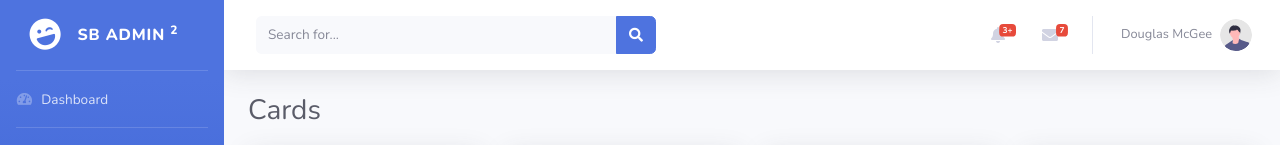
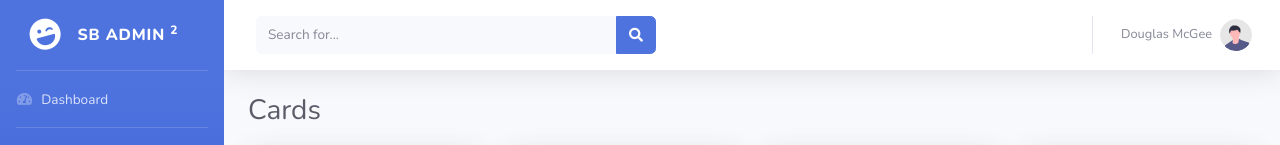
Before and after one commit to zakpruitt/nlbg.store, a website with bundled scripts: page front-end/cards.html in a window 1280 px wide. Shown: the top 145 px of the page. Built offline with nearby package versions, Linux system fonts and the light colour scheme.

Commit message:
adjusted cards reference

```diff
--- a/front-end/cards.html
+++ b/front-end/cards.html
@@ -9,7 +9,7 @@
     <meta name="description" content="">
     <meta name="author" content="">
 
-    <title>SB Admin 2 - Cards</title>
+    <title>Reference - Cards</title>
 
     <!-- Custom fonts for this template-->
     <link href="vendor/fontawesome-free/css/all.min.css" rel="stylesheet" type="text/css">
@@ -203,12 +203,7 @@
 
                         <!-- Nav Item - Alerts -->
                         <li class="nav-item dropdown no-arrow mx-1">
-                            <a class="nav-link dropdown-toggle" href="#" id="alertsDropdown" role="button"
-                                data-toggle="dropdown" aria-haspopup="true" aria-expanded="false">
-                                <i class="fas fa-bell fa-fw"></i>
-                                <!-- Counter - Alerts -->
-                                <span class="badge badge-danger badge-counter">3+</span>
-                            </a>
+
                             <!-- Dropdown - Alerts -->
                             <div class="dropdown-list dropdown-menu dropdown-menu-right shadow animated--grow-in"
                                 aria-labelledby="alertsDropdown">
@@ -254,12 +249,7 @@
 
                         <!-- Nav Item - Messages -->
                         <li class="nav-item dropdown no-arrow mx-1">
-                            <a class="nav-link dropdown-toggle" href="#" id="messagesDropdown" role="button"
-                                data-toggle="dropdown" aria-haspopup="true" aria-expanded="false">
-                                <i class="fas fa-envelope fa-fw"></i>
-                                <!-- Counter - Messages -->
-                                <span class="badge badge-danger badge-counter">7</span>
-                            </a>
+
                             <!-- Dropdown - Messages -->
                             <div class="dropdown-list dropdown-menu dropdown-menu-right shadow animated--grow-in"
                                 aria-labelledby="messagesDropdown">
```
